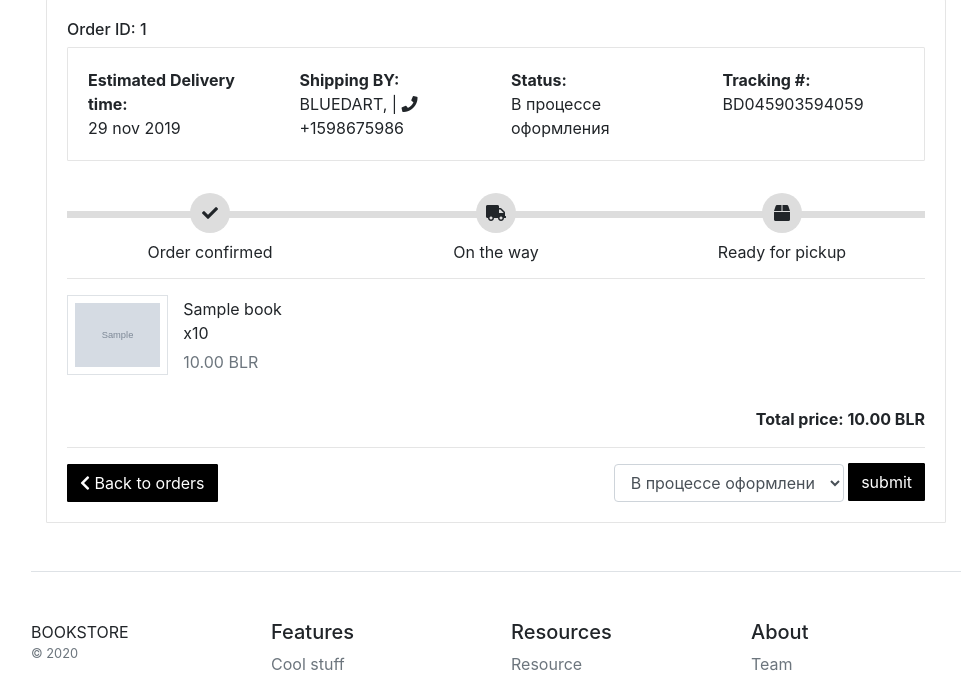
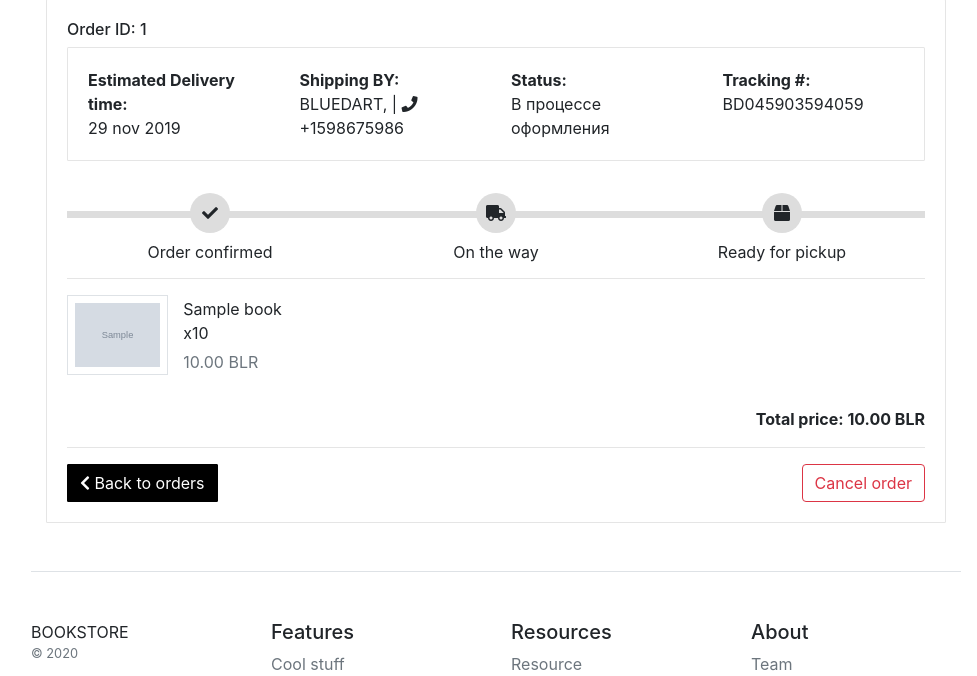
Before and after one commit to xistadi/BookStore, a Django app: page /order/update_status/1 in a window 1280 px wide. Shown: the part 135-811 px from the top of the page, without its empty margins (144-1121 px from the left). Run offline with Django 3.2, Linux system fonts and the light colour scheme; tables that the repository leaves empty hold one stand-in row (values such as "Sample post"); grey boxes marked "Sample" are stand-in pictures; some libraries are stand-ins or nearby versions.

Commit message:
cancel order

```diff
--- a/src/order/models.py
+++ b/src/order/models.py
@@ -8,8 +8,8 @@ class Order(models.Model):
         related_name='order',
         on_delete=models.PROTECT
     )
-    delivery_status_choices = (('1', 'В процессе оформления'), ('2', 'Заказан'), ('3', 'Доставка'),
-                               ('4', 'Доставлен'))
+    delivery_status_choices = (('1', 'В процессе оформления'), ('2', 'На рассмотрении модерации'), ('3', 'Отменен'),
+                               ('4', 'Заказан'), ('5', 'Доставка'), ('6', 'Доставлен'))
     delivery_status = models.CharField(
         verbose_name='Статус заказа',
         default=1,
--- a/src/order/templates/order/update_status_order.html
+++ b/src/order/templates/order/update_status_order.html
@@ -18,9 +18,9 @@
           </div>
         </article>
         <div class="track">
-          <div class="step {% if object.delivery_status == '2' or object.delivery_status == '3' or object.delivery_status == '4' %} active {% endif %}"> <span class="icon"> <i class="fa fa-check"></i> </span> <span class="text">Order confirmed</span> </div>
-          <div class="step {% if object.delivery_status == '3' or object.delivery_status == '4' %} active {% endif %}"> <span class="icon"> <i class="fa fa-truck"></i> </span> <span class="text"> On the way </span> </div>
-          <div class="step {% if object.delivery_status == '4' %} active {% endif %}"> <span class="icon"> <i class="fa fa-box"></i> </span> <span class="text">Ready for pickup</span> </div>
+          <div class="step {% if object.delivery_status == '4' or object.delivery_status == '5' or object.delivery_status == '6' %} active {% endif %}"> <span class="icon"> <i class="fa fa-check"></i> </span> <span class="text">Order confirmed</span> </div>
+          <div class="step {% if object.delivery_status == '5' or object.delivery_status == '6' %} active {% endif %}"> <span class="icon"> <i class="fa fa-truck"></i> </span> <span class="text"> On the way </span> </div>
+          <div class="step {% if object.delivery_status == '6' %} active {% endif %}"> <span class="icon"> <i class="fa fa-box"></i> </span> <span class="text">Ready for pickup</span> </div>
         </div>
         <hr>
         <ul class="row">
@@ -44,18 +44,9 @@
             <a href="{% url 'myaccount' %}" class="btn btn-warning" data-abc="true"> <i class="fa fa-chevron-left"></i> Back to orders</a>
           </div>
           <div class="col-6 text-right">
-            <form action="" method="post">
+            <form action="{% url 'order:cancel_order' object.pk %}" method="post" style="display: inline-block">
             {% csrf_token %}
-              <select name="delivery_status" id="id_delivery_status" class="form-control" style="max-width: 230px; display: inline-block">
-                <option value="1" {% if object.delivery_status == '1' %} selected {% endif %}>В процессе оформления</option>
-
-                <option value="2" {% if object.delivery_status == '2' %} selected {% endif %}>Заказан</option>
-
-                <option value="3" {% if object.delivery_status == '3' %} selected {% endif %}>Доставка</option>
-
-                <option value="4" {% if object.delivery_status == '4' %} selected {% endif %}>Доставлен</option>
-              </select>
-              <button type="submit" class="btn btn-warning" style="margin-top: -5px">submit</button>
+              <button type="submit" class="btn btn-outline-danger">Cancel order</button>
             </form>
           </div>
         </div>
--- a/src/order/urls.py
+++ b/src/order/urls.py
@@ -7,5 +7,6 @@ urlpatterns = [
     path('update/', views.OrderUpdateView.as_view(), name='update_order'),
     path('update_status/<int:pk>', views.UpdateStatusOrderView.as_view(), name='update_order_status'),
     path('update_status_manager/<int:pk>', views.UpdateStatusOrderForManagerView.as_view(), name='update_order_status_manager'),
+    path('cancel_order/<int:pk>', views.CancelOrderView.as_view(), name='cancel_order'),
     path('order_list/', views.ListOrderView.as_view(), name='order_list'),
 ]
--- a/src/order/views.py
+++ b/src/order/views.py
@@ -64,3 +64,18 @@ class UpdateStatusOrderForManagerView(generic.edit.UpdateView):
 class ListOrderView(generic.ListView):
     model = models.Order
     paginate_by = 10
+
+
+class CancelOrderView(generic.edit.UpdateView):
+    form_class = forms.OrderDeliveryStatusUpdateForm
+    template_name = 'order/update_status_order.html'
+    success_url = reverse_lazy('myaccount')
+
+    def post(self, request, *args, **kwargs):
+        self.object = self.get_object()
+        self.object.delivery_status = 3
+        self.object.save()
+        return HttpResponseRedirect(self.get_success_url())
+
+    def get_queryset(self):
+        return models.Order.objects
--- a/src/templates/my_account.html
+++ b/src/templates/my_account.html
@@ -199,7 +199,7 @@
                           <div class="col-6">
                             {% for book_in_cart in cart.books.all|slice:"0:3" %}
                               <a href="/books/{{ book_in_cart.book.pk }}">
-                                <img width="80" {% if object.book.photo %} src="{{ object.book.photo.url }}" {% else %} src="https://via.placeholder.com/2000x3000" {% endif %} alt="">
+                                <img width="80" {% if book_in_cart.book.photo %} src="{{ book_in_cart.book.photo.url }}" {% else %} src="https://via.placeholder.com/2000x3000" {% endif %} alt="">
                               </a>
                             {% endfor %}
 
@@ -212,6 +212,10 @@
                               and more...
                             {% endif %}
                             <a href="{% url 'order:update_order_status' cart.order.pk %}" class="btn btn-outline-dark"><i class="far fa-eye"></i></a>
+                            <form action="{% url 'order:cancel_order' cart.order.pk %}" method="post" style="display: inline-block">
+                            {% csrf_token %}
+                              <button type="submit" class="btn btn-outline-danger">Cancel order</button>
+                            </form>
                           </div>
                         </div>
                       </div>
```
Also changed, not shown: src/order/templates/order/order_list.html (+7 -3 lines).
